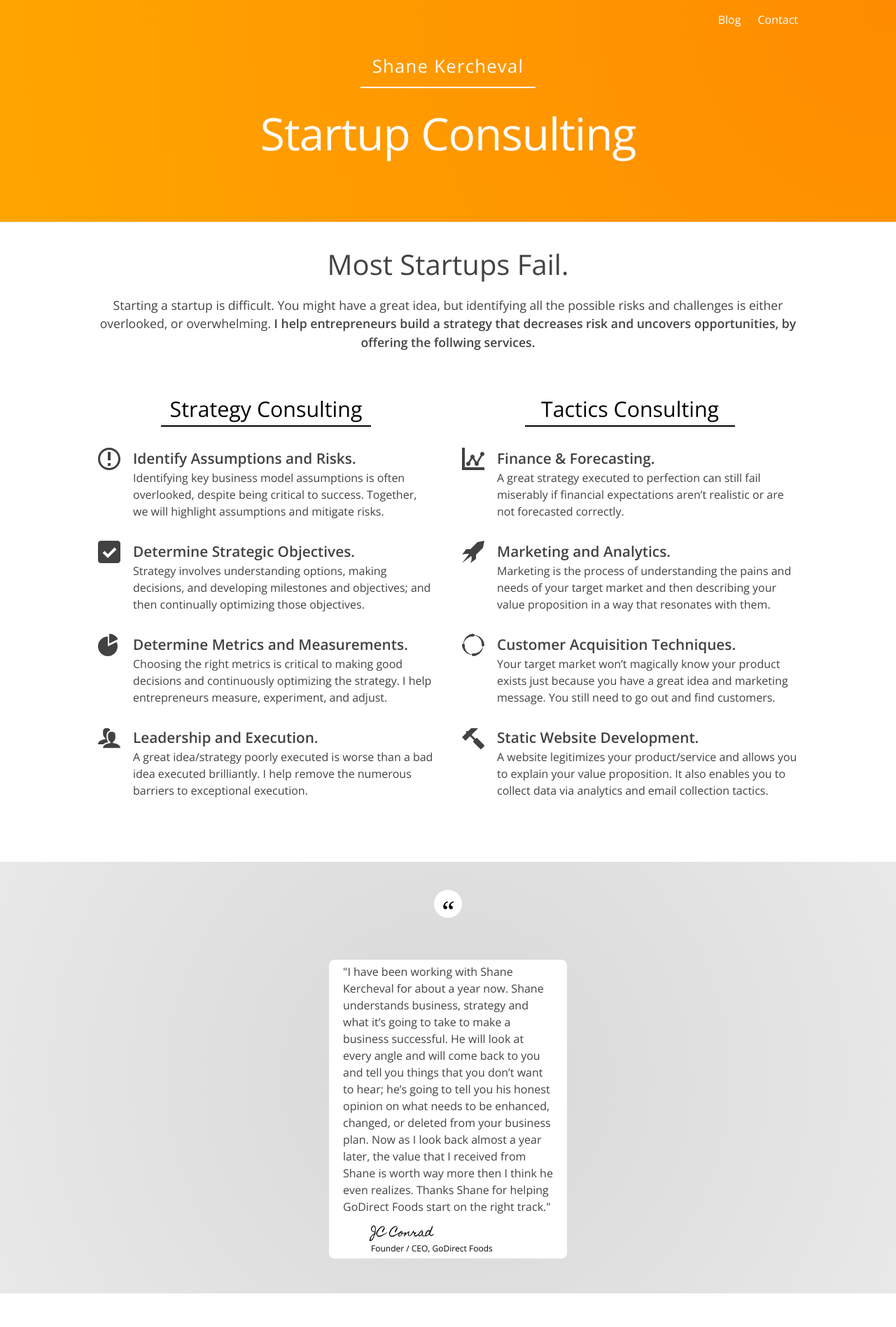
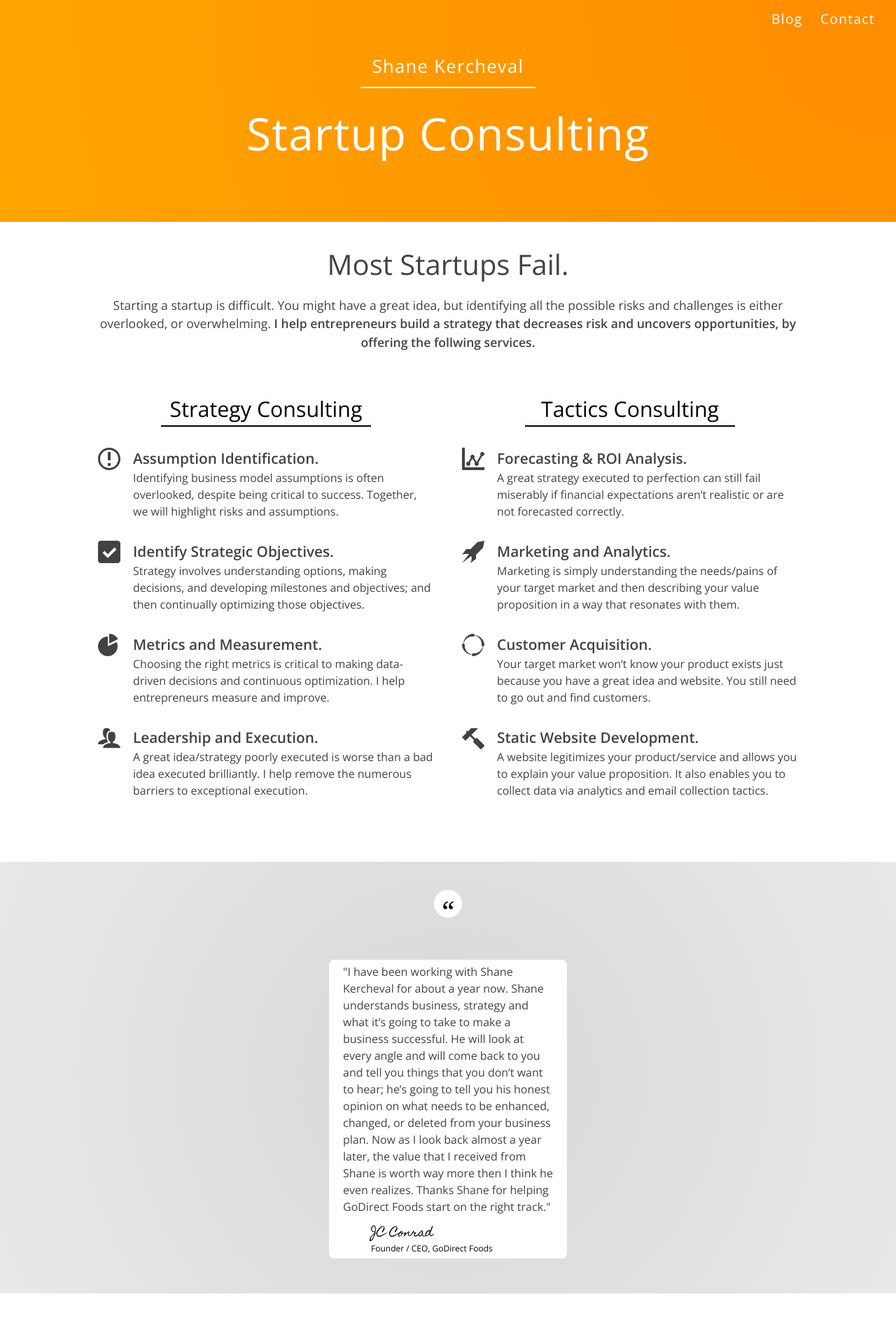
Before and after one commit to shane-kercheval/shane-kercheval.github.io, a Jekyll site: the page built from index.html, in a window 1280 px wide. Shown: the top 1897 px of the page at 70% size. Built offline with Jekyll 4.4.1, drawn with Linux system fonts in a browser that asks for light colours; nearby versions of some CDN libraries; some of the changed text lies outside the part shown.

Commit message:
minor updates

```diff
--- a/_data/value.yml
+++ b/_data/value.yml
@@ -6,28 +6,28 @@ intro:
 offerings:
   - name: Strategy Consulting
     value:
-      - title: Identify Assumptions and Risks.
-        description: Identifying key business model assumptions is often overlooked, despite being critical to success. Together, we will highlight assumptions and mitigate risks.
+      - title: Assumption Identification.
+        description: Identifying business model assumptions is often overlooked, despite being critical to success. Together, we will highlight risks and assumptions.
         icon: icon-notification
-      - title: Determine Strategic Objectives.
+      - title: Identify Strategic Objectives.
         description: Strategy involves understanding options, making decisions, and developing milestones and objectives; and then continually optimizing those objectives.
         icon: icon-checkbox-checked
-      - title: Determine Metrics and Measurements.
-        description: Choosing the right metrics is critical to making good decisions and continuously optimizing the strategy. I help entrepreneurs measure, experiment, and adjust.
+      - title: Metrics and Measurement.
+        description: Choosing the right metrics is critical to making data-driven decisions and continuous optimization. I help entrepreneurs measure and improve.
         icon: icon-pie-chart
       - title: Leadership and Execution.
         description: A great idea/strategy poorly executed is worse than a bad idea executed brilliantly. I help remove the numerous barriers to exceptional execution.
         icon: icon-users
   - name: Tactics Consulting
     value:
-      - title: Finance & Forecasting.
+      - title: Forecasting & ROI Analysis.
         description: A great strategy executed to perfection can still fail miserably if financial expectations aren’t realistic or are not forecasted correctly.
         icon: icon-stats-dots
       - title: Marketing and Analytics.
-        description: Marketing is the process of understanding the pains and needs of your target market and then describing your value proposition in a way that resonates with them.
+        description: Marketing is simply understanding the needs/pains of your target market and then describing your value proposition in a way that resonates with them.
         icon: icon-rocket
-      - title: Customer Acquisition Techniques.
-        description: Your target market won’t magically know your product exists just because you have a great idea and marketing message. You still need to go out and find customers.
+      - title: Customer Acquisition.
+        description: Your target market won’t know your product exists just because you have a great idea and website. You still need to go out and find customers.
         icon: icon-spinner10
       - title: Static Website Development.
         description: A website legitimizes your product/service and allows you to explain your value proposition. It also enables you to collect data via analytics and email collection tactics.
@@ -64,5 +64,5 @@ skills:
   - name: Social Media
     description: determine social media strategy and techniques; analyze data
 
-  - name: HTML, CSS, JavaScript
+  - name: HTML/CSS/JavaScript
     description: static website development; basic layout, design, and user-interaction
--- a/css/custom.css
+++ b/css/custom.css
@@ -11,6 +11,7 @@ a:hover { /* any nav link (a) that has the class selected will get these attribu
 }
 .site-header {/* header.html */
   border-top: 8px solid orange;
+  letter-spacing: 1.3px;
 }
 .site-header .wrapper {
   max-width: none;
@@ -29,6 +30,9 @@ a:hover { /* any nav link (a) that has the class selected will get these attribu
 .offering-explanation {
   font-weight: 600;
 }
+.site-title {
+  letter-spacing: 1.2px;
+}
 .landing_page .site-title {
   color: white;
   font-size: 4em;
@@ -44,8 +48,7 @@ a:hover { /* any nav link (a) that has the class selected will get these attribu
   padding-bottom: 10px;
   border-bottom: 2px solid;
   font-size: 1.6em;
-  letter-spacing: 1.3px;
-  font-weight: lighter;
+  font-weight: 300;
   text-align: center;
   width: 250px;
   display: block;
@@ -57,10 +60,12 @@ a:hover { /* any nav link (a) that has the class selected will get these attribu
   font-weight: 300;
   text-align: center;
 }
-.landing_page .site-nav .page-link {
+.page-link {
+  font-size: 1.2em;
+  font-weight: 300;
+}
+.landing_page .page-link {
   color: white;
-  font-size: 1em;
-  font-weight: 300;
 }
 /* use on box type lists */
 .boxlist {
@@ -580,7 +585,7 @@ http://tympanus.net/codrops/2013/06/13/creative-button-styles/ (download source)
 
 @media screen and (min-width: 600px) {
   /* if the screen is larger than 600 we want to show the offerings in 3 columns */
-  .landing_page .wrapper {
+  .page-content .wrapper {
     max-width: 1000px;
   }
   #offering1 {
```
